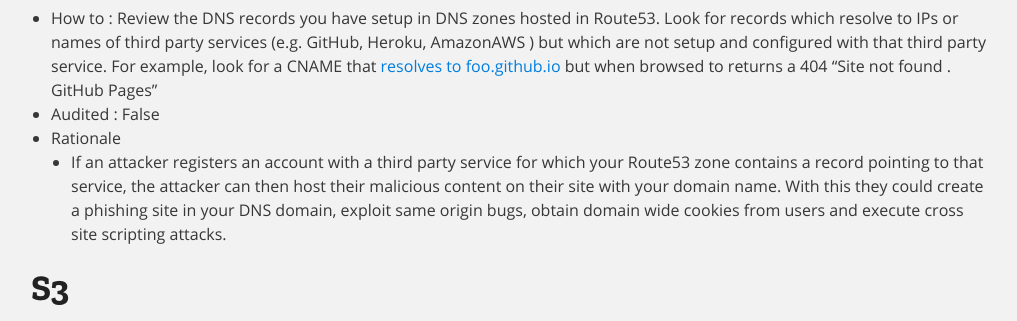
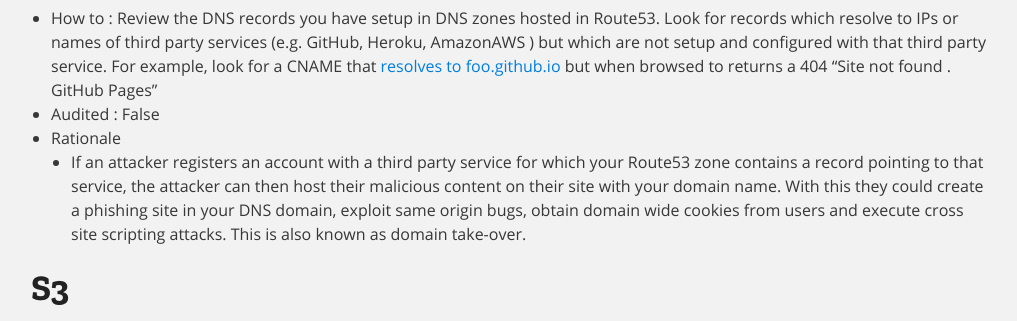
Before and after one commit to mozilla/infosec.mozilla.org, a Jekyll site: the page built from docs/guidelines/aws_security.md, in a window 1280 px wide and 900 px high, scrolled down 1700 px, cut to the strip 109-430 px from the top of the window. Shown: the whole strip, without its empty margins (129-1146 px from the left). Built offline with Jekyll 4.4.1, drawn with Linux system fonts in a browser that asks for light colours; the repository's description, which GitHub fills in, is left out.

Commit message:
Update docs/guidelines/aws_security.md
Co-Authored-By: gene1wood <gene_wood@cementhorizon.com>

```diff
--- a/docs/guidelines/aws_security.md
+++ b/docs/guidelines/aws_security.md
@@ -61,7 +61,7 @@ CloudTrail logs enable the security team to perform incident response when an ac
 * How to : Review the DNS records you have setup in DNS zones hosted in Route53. Look for records which resolve to IPs or names of third party services (e.g. GitHub, Heroku, AmazonAWS ) but which are not setup and configured with that third party service. For example, look for a CNAME that [resolves to foo.github.io](https://help.github.com/articles/setting-up-a-www-subdomain/) but when browsed to returns a 404 "Site not found . GitHub Pages"
 * Audited : False
 * Rationale
-    - If an attacker registers an account with a third party service for which your Route53 zone contains a record pointing to that service, the attacker can then host their malicious content on their site with your domain name. With this they could create a phishing site in your DNS domain, exploit same origin bugs, obtain domain wide cookies from users and execute cross site scripting attacks.
+    - If an attacker registers an account with a third party service for which your Route53 zone contains a record pointing to that service, the attacker can then host their malicious content on their site with your domain name. With this they could create a phishing site in your DNS domain, exploit same origin bugs, obtain domain wide cookies from users and execute cross site scripting attacks. This is also known as domain take-over.
 
 # S3
 
```
